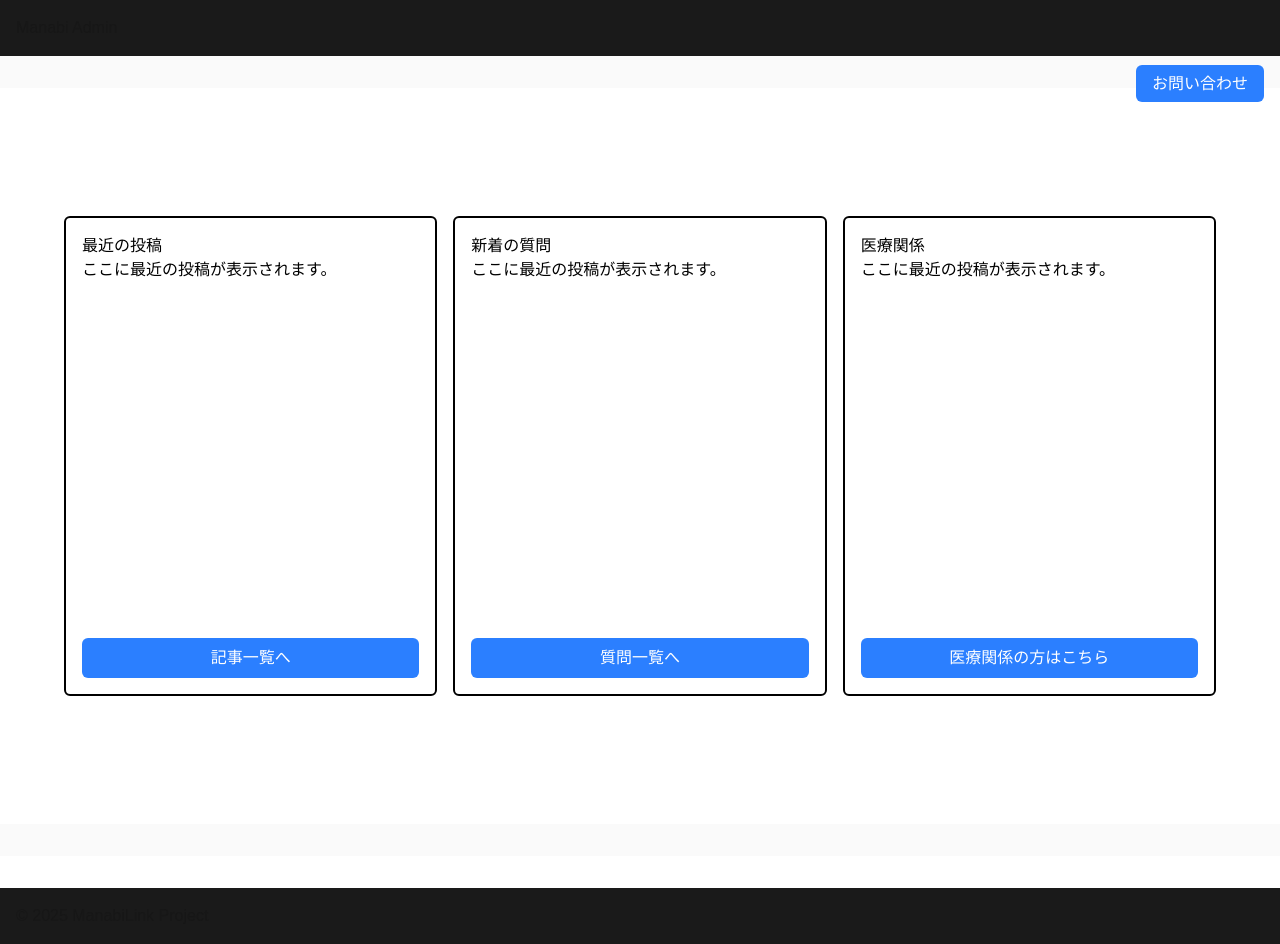
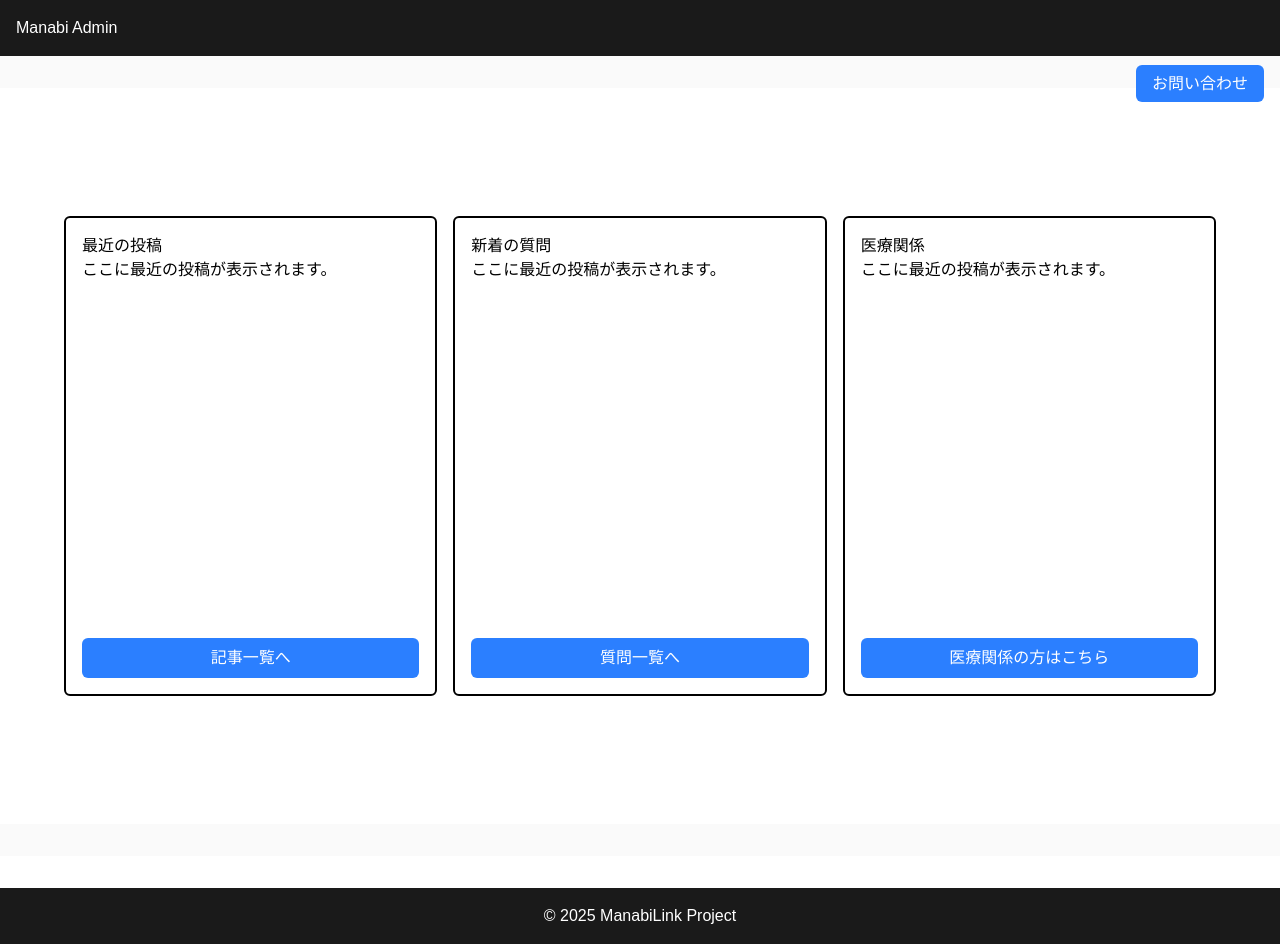
Before and after one commit to ManabiLink/manabi-admin, a Next.js app: page / in a window 1280 px wide. Built offline with nearby package versions, Linux system fonts and the light colour scheme.

Commit message:
レイアウトの修正

```diff
--- a/app/layout.js
+++ b/app/layout.js
@@ -24,11 +24,11 @@
       </head>
       <body className={`${geistSans.variable} ${geistMono.variable} antialiased bg-black text-white`}>
         <header style={{ padding: "1rem", background: "#1a1a1a" }}>
-          <h1>Manabi Admin</h1>
+          <h1 className="text-white">Manabi Admin</h1>
         </header>
         <main>{children}</main>
         <footer style={{ padding: "1rem", background: "#1a1a1a", marginTop: "2rem" }}>
-          <p>© 2025 ManabiLink Project</p>
+          <p className="text-white text-center">© 2025 ManabiLink Project</p>
         </footer>
       </body>
     </html>
```
